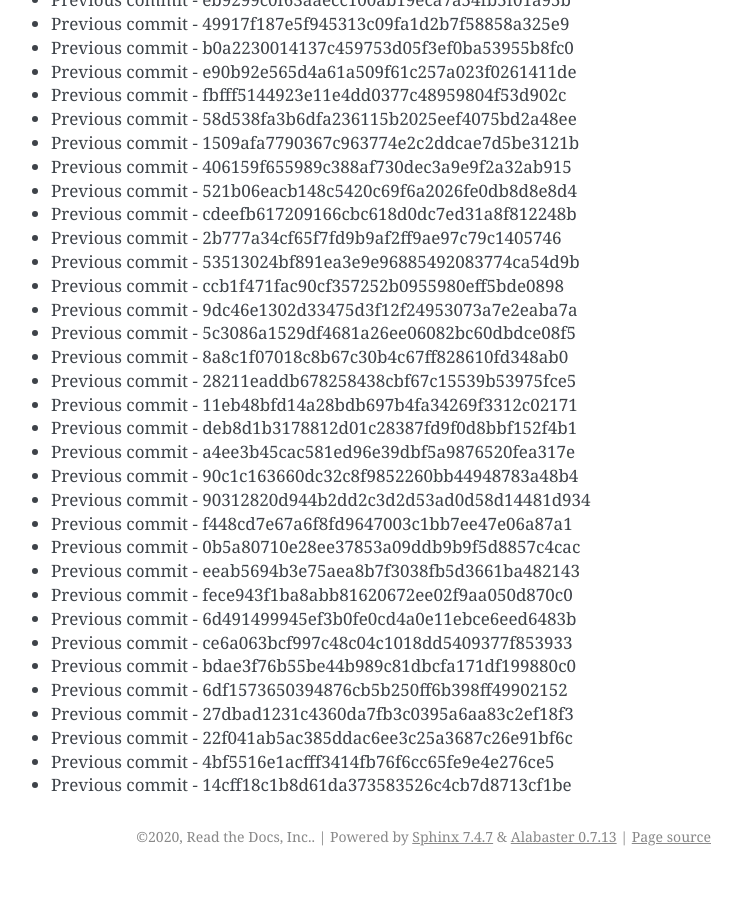
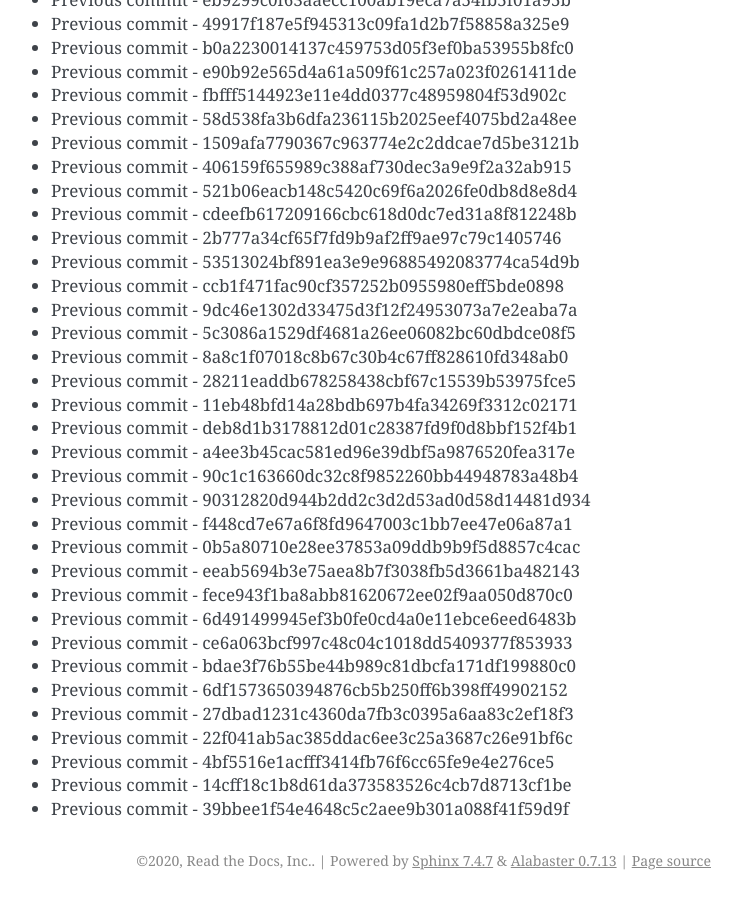
Before and after one commit to readthedocs/rtd-git-stresstest, a Sphinx documentation site: the page built from docs/updates.rst, in a window 1280 px wide and 900 px high, scrolled down 11245 px. Shown: the whole window, without its empty margins (399-1141 px from the left). Built offline with Sphinx 7.4.7, drawn with Linux system fonts in a browser that asks for light colours; before the commit the page ends 12121 px from its top, so only the background shows below that.

Commit message:
Generating commit from previous: 39bbee1f54e4648c5c2aee9b301a088f41f59d9f

```diff
--- a/docs/updates.rst
+++ b/docs/updates.rst
@@ -504,3 +504,4 @@ It can be tested for any performance characteristics.
 * Previous commit - 22f041ab5ac385ddac6ee3c25a3687c26e91bf6c
 * Previous commit - 4bf5516e1acfff3414fb76f6cc65fe9e4e276ce5
 * Previous commit - 14cff18c1b8d61da373583526c4cb7d8713cf1be
+* Previous commit - 39bbee1f54e4648c5c2aee9b301a088f41f59d9f
```
